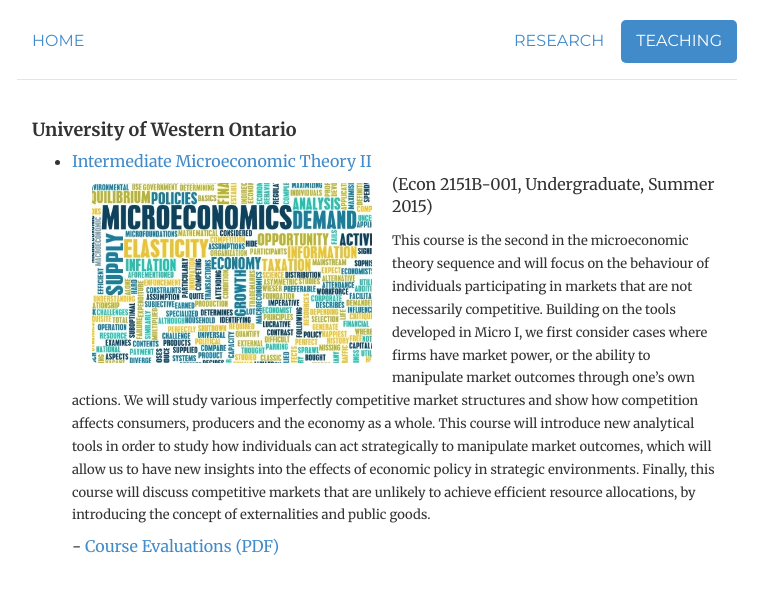
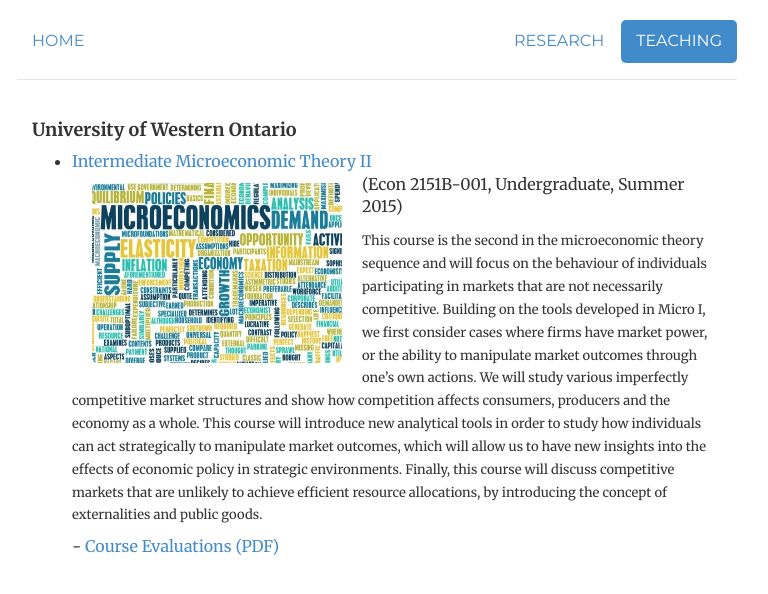
Before and after one commit to morihiroaki/morihiroaki.github.io, a Jekyll site: the page built from teaching.html, in a window 1280 px wide. Shown: the top 594 px of the page, without its empty margins (263-1031 px from the left). Built offline with Jekyll 4.4.1, drawn with Linux system fonts in a browser that asks for light colours.

Commit message:
Update teaching.html

```diff
--- a/teaching.html
+++ b/teaching.html
@@ -9,7 +9,7 @@
   <h4>University of Western Ontario</h4>
 <ul style="list-style-type:disc">
   <li><a target="_blank" href="/files/2151_2015S_syllabus.pdf" title="Syllabus">Intermediate Microeconomic Theory II</a></li>
-<img  class="img-rounded" src="files/micro_image.jpg" height="180" width="280" style='float: left;' hspace="20" vspace="10">
+<img  class="img-rounded" src="files/micro_image.jpg" height="180" width="250" style='float: left;' hspace="20" vspace="10">
 <p><font size="3">(Econ 2151B-001, Undergraduate, Summer 2015)  </p>
 <p><font size="2">This course is the second in the microeconomic theory sequence and will focus on the behaviour of
          individuals participating in markets that are not necessarily competitive. Building on the tools developed
```
